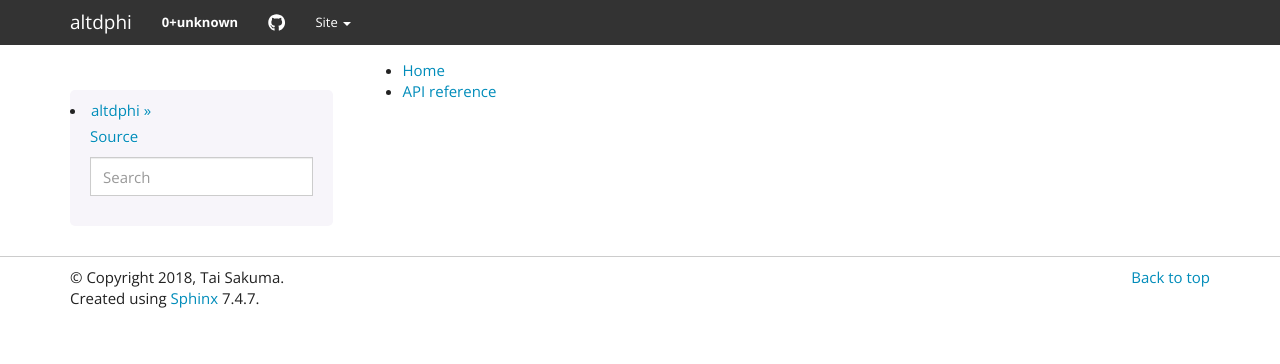
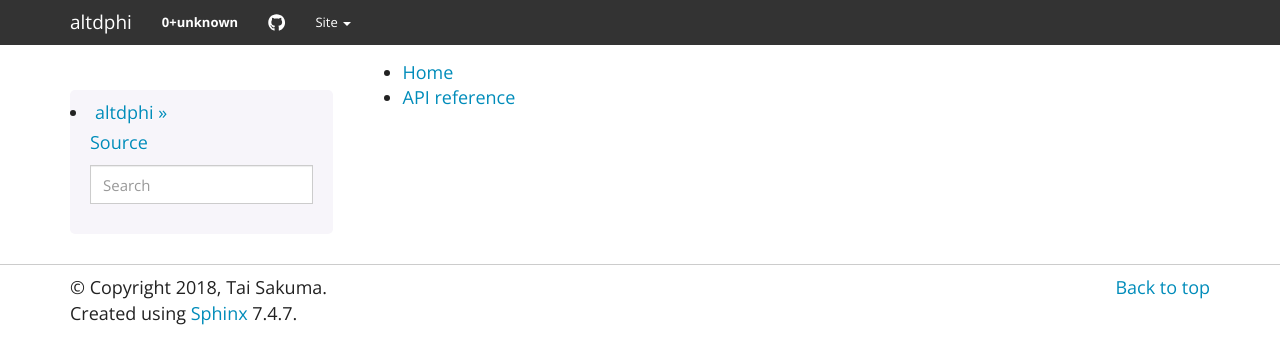
Before and after one commit to TaiSakuma/altdphi, a Sphinx documentation site: the page built from docs/contents.rst, in a window 1280 px wide. Shown: the top 364 px of the page. Built offline with Sphinx 7.4.7, drawn with Linux system fonts in a browser that asks for light colours; nearby versions of some CDN libraries.

Commit message:
change font size

```diff
--- a/docs/_static/style.css
+++ b/docs/_static/style.css
@@ -1,3 +1,6 @@
+body {
+    font-size: 18px;
+}
 h1,
 .h1 {
     font-weight: 400;
@@ -9,5 +12,5 @@ h2,
 }
 h3,
 .h3 {
-    font-size: 18px;
+    font-size: 20px;
 }
```
